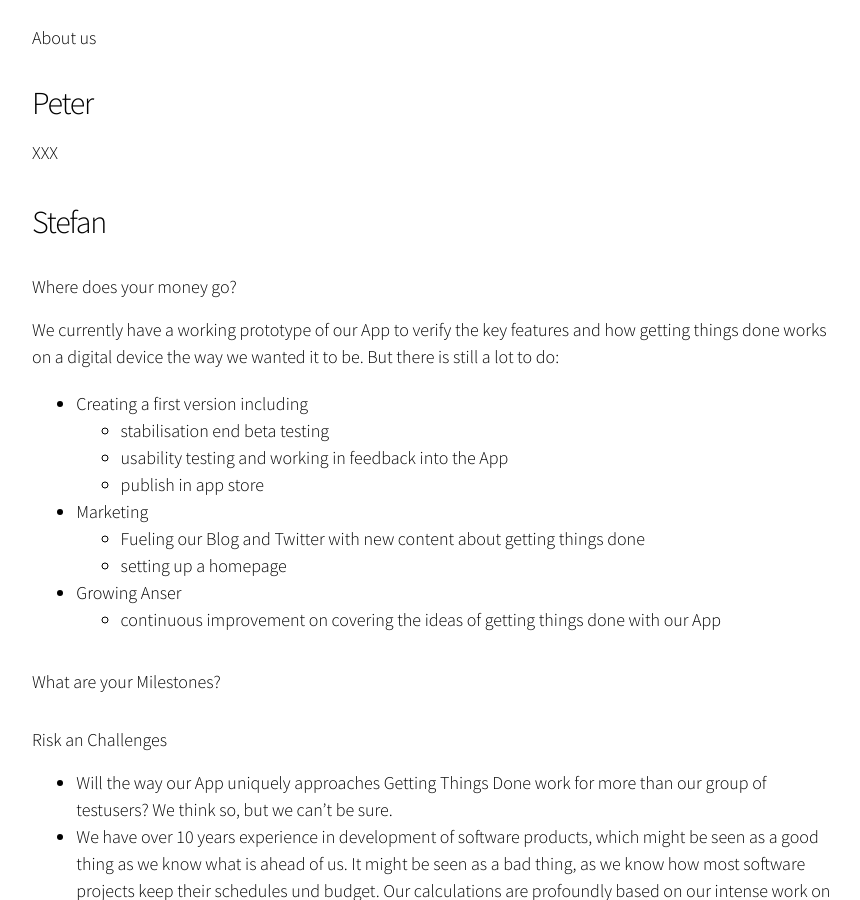
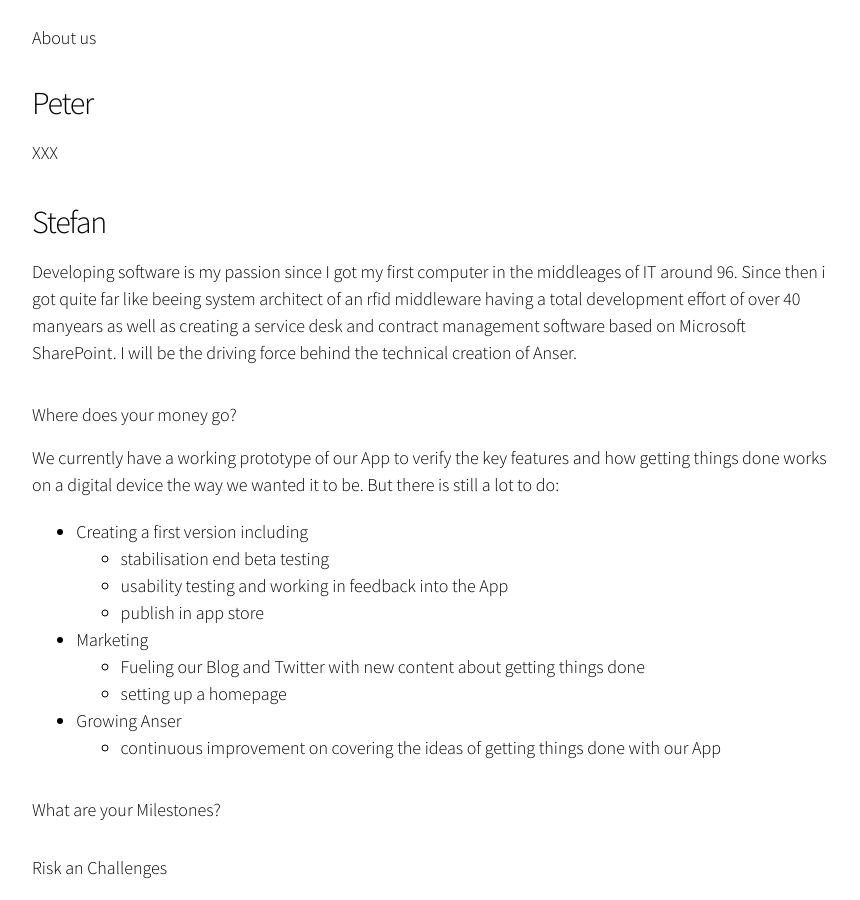
Before and after one commit to wiseanser/wiseanser.github.io, a Jekyll site: the page built from index.md, in a window 1280 px wide and 900 px high, scrolled down 4299 px. Shown: the whole window, without its empty margins (208-1068 px from the left). Built offline with Jekyll 4.4.1, drawn with Linux system fonts in a browser that asks for light colours.

Commit message:
Update index.md

```diff
--- a/index.md
+++ b/index.md
@@ -112,6 +112,8 @@ XXX
 Stefan
 ------
 
+Developing software is my passion since I got my first computer in the middleages of IT around 96. Since then i got quite far like beeing system architect of an rfid middleware having a total development effort of over 40 manyears as well as creating a service desk and contract management software based on Microsoft SharePoint. I will be the driving force behind the technical creation of Anser.
+
 Where does your money go?
 =========================
 
```
